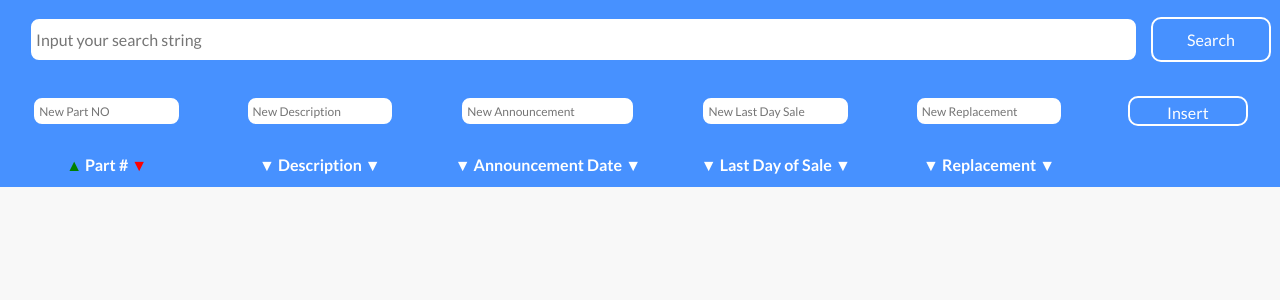
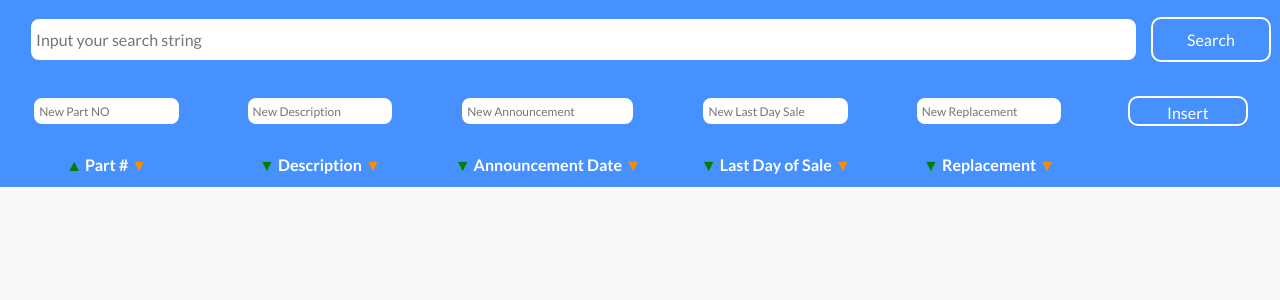
Before and after one commit to tibix/eol, a PHP site: the page made by index.php in a window 1280 px wide. Shown: the top 300 px of the page. Run offline with PHP 8.4, Linux system fonts and the light colour scheme; data that the repository does not hold is empty.

Commit message:
Adding sort capability. Functionality not yet implemented

```diff
--- a/index.php
+++ b/index.php
@@ -29,11 +29,11 @@
 				</form>
 			</tr>
 			<tr>
-				<th><a style="color: green;" href="<?php echo $_SERVER['PHP_SELF'] . "?sort=ASC";?>" >&#9650;</a> Part # <a style="color: red;" href="<?php echo $_SERVER['PHP_SELF'] . "?sort=DESC";?>" >&#9660;</a></th>
-				<th>&#9660 Description &#9660</th>
-				<th>&#9660 Announcement Date &#9660</th>
-				<th>&#9660 Last Day of Sale &#9660</th>
-				<th>&#9660 Replacement &#9660</th>
+				<th><a style="color: green;" href="<?php echo $_SERVER['PHP_SELF'] . "?sort=ASC.part_no";?>" >&#9650;</a> Part # <a style="color: darkorange;" href="<?php echo $_SERVER['PHP_SELF'] . "?sort=DESC.part_no";?>" >&#9660;</a></th>
+				<th><a style="color: green;" href="<?php echo $_SERVER['PHP_SELF'] . "?sort=ASC.description";?>" >&#9660;</a> Description <a style="color: darkorange;" href="<?php echo $_SERVER['PHP_SELF'] . "?sort=DESC.description";?>">&#9660;</a></th>
+				<th><a style="color: green;" href="<?php echo $_SERVER['PHP_SELF'] . "?sort=ASC.anouncement_date";?>" >&#9660; </a> Announcement Date <a style="color: darkorange;" href="<?php echo $_SERVER['PHP_SELF'] . "?sort=DESC.anouncement_date";?>">&#9660;</a></th>
+				<th><a style="color: green;" href="<?php echo $_SERVER['PHP_SELF'] . "?sort=ASC.last_day_sale";?>" >&#9660;</a> Last Day of Sale <a style="color: darkorange;" href="<?php echo $_SERVER['PHP_SELF'] . "?sort=DESC.last_day_sale";?>">&#9660;</a></th>
+				<th><a style="color: green;" href="<?php echo $_SERVER['PHP_SELF'] . "?sort=ASC.replacement";?>" >&#9660;</a> Replacement <a style="color: darkorange;" href="<?php echo $_SERVER['PHP_SELF'] . "?sort=DESC.replacement";?>">&#9660;</a></th>
 				<th></th>
 				<th></th>
 			</tr>
```
